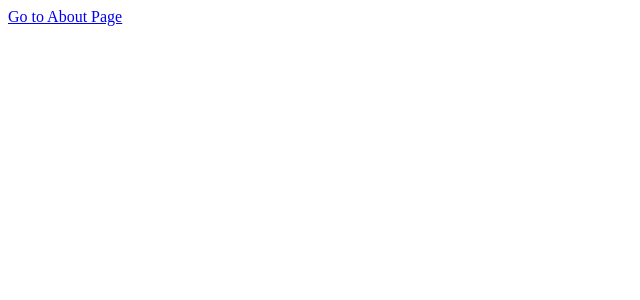
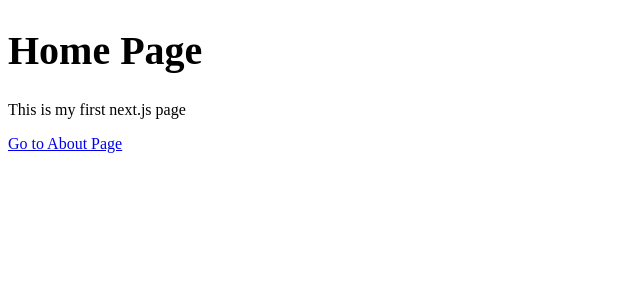
Before and after one commit to Peksford/Fundamentals_of_Next.js, a Next.js app in the folder next.js-basics/: page / in a window 1280 px wide. Shown: the top 300 px of the page, without its empty margins (0-640 px from the left). Built offline with nearby package versions, Linux system fonts and the light colour scheme.

Commit message:
Update page.js

```diff
--- a/next.js-basics/app/page.js
+++ b/next.js-basics/app/page.js
@@ -3,6 +3,8 @@ import Link from 'next/link';
 export default function Page() {
   return (
     <main>
+      <h1>Home Page</h1>
+      <p>This is my first next.js page</p>
       <nav>
         <Link href="/about">Go to About Page</Link>
       </nav>
```
